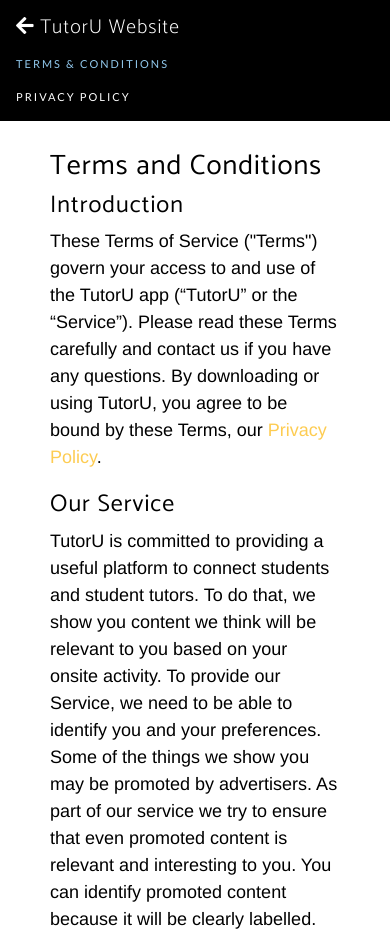
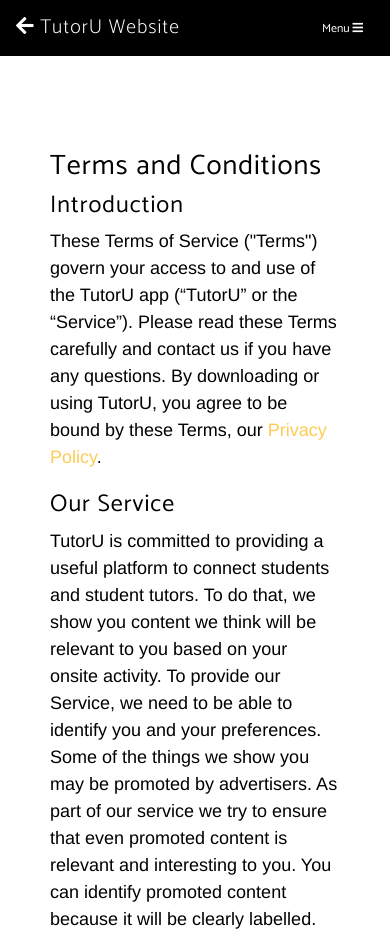
Before and after one commit to TutorU-dev/TutorU-landing-page, a website: page terms-and-conditions.html in a window 390 px wide. Shown: the top 936 px of the page. Drawn offline with nearby package versions, Linux system fonts and the light colour scheme; files that its build step writes are made by us from their sources; a web font is replaced by a local one.

Commit message:
Uncomment collabse navBar code

```diff
--- a/terms-and-conditions.html
+++ b/terms-and-conditions.html
@@ -36,12 +36,11 @@
   <nav class="navbar navbar-expand-lg navbar-light fixed-top" id="legalNav">
     <div class="container">
       <a class="navbar-brand js-scroll-trigger" href="./index.html"><i class="fas fa-arrow-left"></i> TutorU Website</a>
-      <!-- <button class="navbar-toggler navbar-toggler-right" type="button" data-toggle="collapse" data-target="#navbarResponsive" aria-controls="navbarResponsive" aria-expanded="false" aria-label="Toggle navigation">
+      <button class="navbar-toggler navbar-toggler-right" type="button" data-toggle="collapse" data-target="#navbarResponsive" aria-controls="navbarResponsive" aria-expanded="false" aria-label="Toggle navigation">
         Menu
         <i class="fas fa-bars"></i>
-      </button> -->
-      <!-- <div class="collapse navbar-collapse" id="navbarResponsive"> -->
-      <div class=" navbar-collapse" id="navbarResponsive">
+      </button>
+      <div class="collapse navbar-collapse" id="navbarResponsive">
         <ul class="navbar-nav ml-auto">
           <li class="nav-item">
             <a class="nav-link js-scroll-trigger selected" href="#">Terms & Conditions</a>
```
